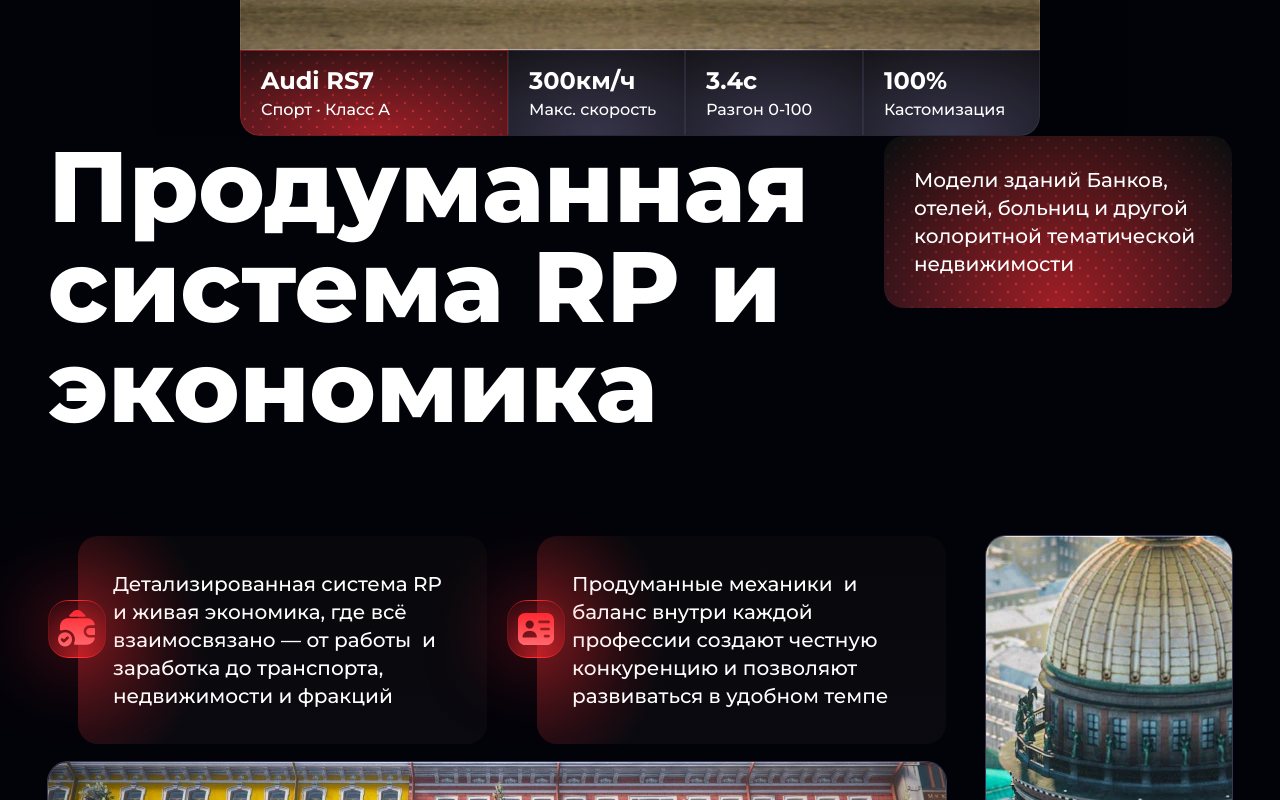
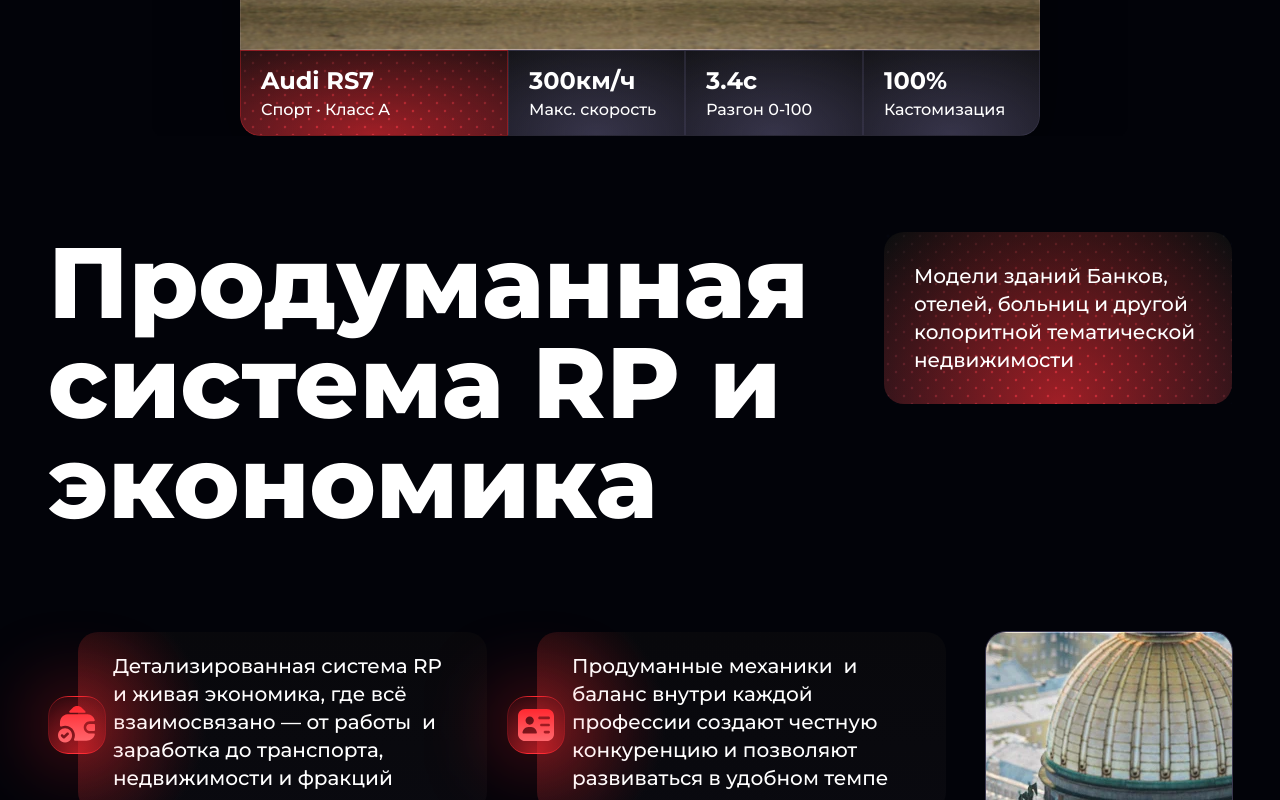
Before and after one commit to skvortsas/region, a Next.js app: page / in a window 1280 px wide. Shown: the part 5320-6120 px from the top of the page. Built offline with nearby package versions, Linux system fonts and the light colour scheme; no server answers.

Commit message:
redesign: rpe fixes

```diff
--- a/components/sections/RPEconomy.tsx
+++ b/components/sections/RPEconomy.tsx
@@ -56,7 +56,7 @@ function FeatureItem({
     >
       <div
         aria-hidden="true"
-        className="absolute left-0 top-16 z-10 h-[58px] w-[58px]"
+        className="absolute left-0 top-1/2 -translate-y-full lg:-translate-y-1/2 z-10 h-[58px] w-[58px]"
       >
         <span className="absolute inset-0 -z-10 rounded-card bg-accent/60 blur-2xl" />
         <Image
@@ -68,7 +68,7 @@ function FeatureItem({
         />
       </div>
 
-      <div className="relative overflow-hidden rounded-card bg-[radial-gradient(ellipse_35%_75%_at_-3%_50%,rgba(255,40,48,0.36),rgba(255,40,48,0)_100%),linear-gradient(to_bottom,rgba(14,14,15,0.5),rgba(17,17,23,0.5))] p-[30px] ml-[30px] lg:w-[409px] px-[35px] py-[34px] pl-[35px]">
+      <div className="relative overflow-hidden rounded-card bg-[radial-gradient(ellipse_35%_75%_at_-3%_50%,rgba(255,40,48,0.36),rgba(255,40,48,0)_100%),linear-gradient(to_bottom,rgba(14,14,15,0.5),rgba(17,17,23,0.5))] p-[30px] ml-[30px] lg:w-[409px] px-[35px] py-[20px] pl-[35px]">
         <p className="text-body font-medium leading-[1.4] text-white">{text}</p>
       </div>
     </article>
@@ -105,7 +105,7 @@ export function RPEconomy() {
     <section
       id="info"
       aria-labelledby="rp-economy-heading"
-      className="relative w-full bg-bg px-4 py-16 md:px-12 md:py-24 lg:py-0"
+      className="relative w-full bg-bg px-4 py-16 md:px-12 md:py-24"
     >
       <div className="mx-auto flex w-full max-w-[1620px] flex-col gap-10 md:gap-14 lg:gap-[100px]">
         <header className="flex flex-col gap-6 items-center xl:justify-between xl:flex-row xl:items-start">
```
